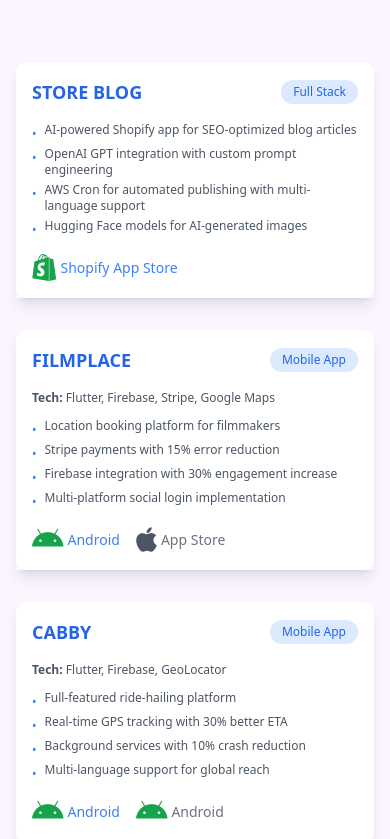
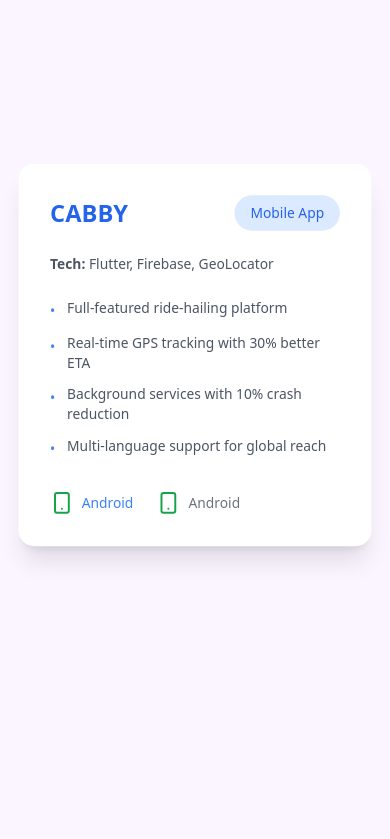
Before and after one commit to NJHarshavardhan/-portfolioTS, a React (Vite) app: page / in a window 390 px wide. Shown: the part 4445-5284 px from the top of the page. Built offline with nearby package versions, Linux system fonts and the light colour scheme.

Commit message:
Project ui updated

```diff
--- a/src/components/Projects.tsx
+++ b/src/components/Projects.tsx
@@ -1,14 +1,15 @@
-import { motion } from "framer-motion";
+import { motion, useScroll, useTransform } from "framer-motion";
+import { useRef } from "react";
 import { useInView } from "react-intersection-observer";
-import { Globe, Smartphone, ShoppingBag ,Store,Apple } from "lucide-react"; // Import icons
+import { Store, Smartphone, Apple } from "lucide-react";
 
 const projects = [
   {
     title: "STORE BLOG",
     type: "Full Stack",
     link_1: "https://apps.shopify.com/storeblog-boost-your-store-seo",
-    icon_1: <i className="fab fa-shopify fa-2x text-green-600"></i>,
-    icon_1_text:"Shopify App Store",
+    icon_1: <Store className="w-6 h-6 text-green-600" />,
+    icon_1_text: "Shopify App Store",
     description: [
       "AI-powered Shopify app for SEO-optimized blog articles",
       "OpenAI GPT integration with custom prompt engineering",
@@ -20,12 +21,14 @@ const projects = [
     title: "FILMPLACE",
     type: "Mobile App",
     technologies: "Flutter, Firebase, Stripe, Google Maps",
-    link_1: "https://play.google.com/store/apps/details?id=com.filmplace.app&pcampaignid=web_share",
-    link_2: "https://apps.apple.com/in/app/filmplace-film-locations/id1597538864",
-    icon_1: <i className="fab fa-android fa-2x text-green-600"></i>,
-    icon_2: <i className="fab fa-apple fa-2x text-gray-600"></i>,
-    icon_1_text:"Android",
-    icon_2_text:"App Store",
+    link_1:
+      "https://play.google.com/store/apps/details?id=com.filmplace.app&pcampaignid=web_share",
+    link_2:
+      "https://apps.apple.com/in/app/filmplace-film-locations/id1597538864",
+    icon_1: <Smartphone className="w-6 h-6 text-green-600" />,
+    icon_2: <Apple className="w-6 h-6 text-gray-600" />,
+    icon_1_text: "Android",
+    icon_2_text: "App Store",
     description: [
       "Location booking platform for filmmakers",
       "Stripe payments with 15% error reduction",
@@ -37,12 +40,14 @@ const projects = [
     title: "CABBY",
     type: "Mobile App",
     technologies: "Flutter, Firebase, GeoLocator",
-    link_1: "https://play.google.com/store/apps/details?id=com.cron24.cabby&hl=en-IN",
-    link_2: "https://play.google.com/store/apps/details?id=com.cron24.cabbydriver&hl=en-IN",
-    icon_1:<i className="fab fa-android fa-2x text-green-600"></i>,
-    icon_2: <i className="fab fa-android fa-2x text-green-600"></i>,
-    icon_1_text:"Android",
-    icon_2_text:"Android",
+    link_1:
+      "https://play.google.com/store/apps/details?id=com.cron24.cabby&hl=en-IN",
+    link_2:
+      "https://play.google.com/store/apps/details?id=com.cron24.cabbydriver&hl=en-IN",
+    icon_1: <Smartphone className="w-6 h-6 text-green-600" />,
+    icon_2: <Smartphone className="w-6 h-6 text-green-600" />,
+    icon_1_text: "Android",
+    icon_2_text: "Android",
     description: [
       "Full-featured ride-hailing platform",
       "Real-time GPS tracking with 30% better ETA",
@@ -53,108 +58,112 @@ const projects = [
 ];
 
 export const Projects = () => {
-  const [ref, inView] = useInView({
-    triggerOnce: true,
-    threshold: 0.1,
+  const containerRef = useRef<HTMLDivElement>(null);
+  const { scrollYProgress } = useScroll({
+    target: containerRef,
+    offset: ["start start", "end end"],
   });
 
   return (
-    <section id="projects" className="py-20 px-4" ref={ref}>
-      <motion.div
-        initial={{ opacity: 0 }}
-        animate={inView ? { opacity: 1 } : {}}
-        className="max-w-6xl mx-auto"
+    <section
+      ref={containerRef}
+      id="projects"
+      className="relative h-[300vh] py-20"
     >
       <motion.h2
         initial={{ opacity: 0, y: 20 }}
-          animate={inView ? { opacity: 1, y: 0 } : {}}
+        animate={{ opacity: 1, y: 0 }}
         transition={{ duration: 0.6 }}
-          className="text-4xl font-bold text-center mb-16 bg-clip-text text-transparent bg-gradient-to-r from-blue-600 to-purple-600"
+        className="text-4xl font-bold text-center mb-8 bg-clip-text text-transparent bg-gradient-to-r from-blue-600 to-purple-600"
       >
         Featured Projects
       </motion.h2>
 
-        <div className="grid grid-cols-1 md:grid-cols-2 gap-8">
+      <div className="sticky top-0 h-screen flex items-center justify-center overflow-hidden">
+        <div className="relative w-full max-w-5xl mx-auto h-[600px]">
           {projects.map((project, index) => {
-            const [cardRef, cardInView] = useInView({
-              triggerOnce: true,
-              threshold: 0.1,
-            });
+            const progress = useTransform(
+              scrollYProgress,
+              [index / projects.length, (index + 1) / projects.length],
+              [0, 1]
+            );
+
+            const translateY = useTransform(progress, [0, 1], [0, -100]);
+            const scale = useTransform(progress, [0, 1], [1, 0.8]);
+            const opacity = useTransform(progress, [0, 0.5, 1], [1, 1, 0]);
 
             return (
               <motion.div
-                ref={cardRef}
                 key={index}
-                initial={{ opacity: 0, scale: 0.8 }}
-                animate={cardInView ? { opacity: 1, scale: 1 } : {}}
-                transition={{ duration: 0.5, delay: index * 0.1 }}
-                className="group relative"
+                style={{
+                  position: "absolute",
+                  width: "100%",
+                  y: translateY,
+                  scale,
+                  opacity,
+                  zIndex: projects.length - index,
+                }}
+                className="p-4"
               >
-                <motion.div
-                  whileHover={{ y: -5 }}
-                  className="h-full relative overflow-hidden shadow-lg transition-shadow duration-300 hover:shadow-xl"
-                >
-                  <div className="absolute -inset-0.2 bg-gradient-to-r from-blue-200 to-purple-100 rounded-lg opacity-0 group-hover:opacity-100 transition duration-300 blur" />
-                  <div className="relative bg-white dark:bg-gray-800 rounded-xl p-4 h-full">
-                    <div className="flex items-center justify-between mb-4">
-                      <h3 className="text-lg font-bold text-blue-600 dark:text-blue-400">
+                <div className="bg-white dark:bg-gray-800 rounded-2xl p-8 shadow-xl">
+                  <div className="flex items-center justify-between mb-6">
+                    <h3 className="text-2xl font-bold text-blue-600 dark:text-blue-400">
                       {project.title}
                     </h3>
-                      <span className="px-3 py-1 text-xs bg-blue-100 dark:bg-blue-900 text-blue-600 dark:text-blue-400 rounded-full">
+                    <span className="px-4 py-2 text-sm font-medium bg-blue-100 dark:bg-blue-900 text-blue-600 dark:text-blue-400 rounded-full">
                       {project.type}
                     </span>
                   </div>
 
                   {project.technologies && (
-                      <p className="text-xs text-gray-600 dark:text-gray-400 mb-3">
+                    <p className="text-sm text-gray-600 dark:text-gray-400 mb-6">
                       <span className="font-semibold">Tech:</span>{" "}
                       {project.technologies}
                     </p>
                   )}
 
-                    <ul className="space-y-1">
+                  <ul className="space-y-3 mb-8">
                     {project.description.map((item, i) => (
-                        <motion.li
+                      <li
                         key={i}
-                          initial={{ opacity: 0, x: -10 }}
-                          animate={cardInView ? { opacity: 1, x: 0 } : {}}
-                          transition={{ delay: i * 0.1 }}
-                          className="flex items-start gap-2 text-xs text-gray-600 dark:text-gray-400"
+                        className="flex items-start gap-3 text-sm text-gray-600 dark:text-gray-400"
                       >
                         <span className="text-blue-500 mt-1">•</span>
                         <span>{item}</span>
-                        </motion.li>
+                      </li>
                     ))}
                   </ul>
 
-                    {/* Icons for Links */}
-                    <div className="flex gap-4 mt-4">
+                  <div className="flex gap-6">
                     {project.link_1 && (
-                        <button
+                      <motion.button
+                        whileHover={{ scale: 1.05 }}
+                        whileTap={{ scale: 0.95 }}
                         onClick={() => window.open(project.link_1, "_blank")}
-                          className="flex items-center gap-1 text-sm text-blue-500 hover:text-blue-700"
+                        className="flex items-center gap-2 text-sm font-medium text-blue-500 hover:text-blue-700 transition-colors"
                       >
                         {project.icon_1}
-                          <span> {project.icon_1_text}</span>
-                        </button>
+                        <span>{project.icon_1_text}</span>
+                      </motion.button>
                     )}
                     {project.link_2 && (
-                        <button
+                      <motion.button
+                        whileHover={{ scale: 1.05 }}
+                        whileTap={{ scale: 0.95 }}
                         onClick={() => window.open(project.link_2, "_blank")}
-                          className="flex items-center gap-1 text-sm text-gray-500 hover:text-gray-700"
+                        className="flex items-center gap-2 text-sm font-medium text-gray-500 hover:text-gray-700 transition-colors"
                       >
                         {project.icon_2}
-                          <span> {project.icon_2_text}</span>
-                        </button>
+                        <span>{project.icon_2_text}</span>
+                      </motion.button>
                     )}
                   </div>
                 </div>
               </motion.div>
-              </motion.div>
             );
           })}
         </div>
-      </motion.div>
+      </div>
     </section>
   );
 };
```
Lines whose indentation alone changed are shown as unchanged.
